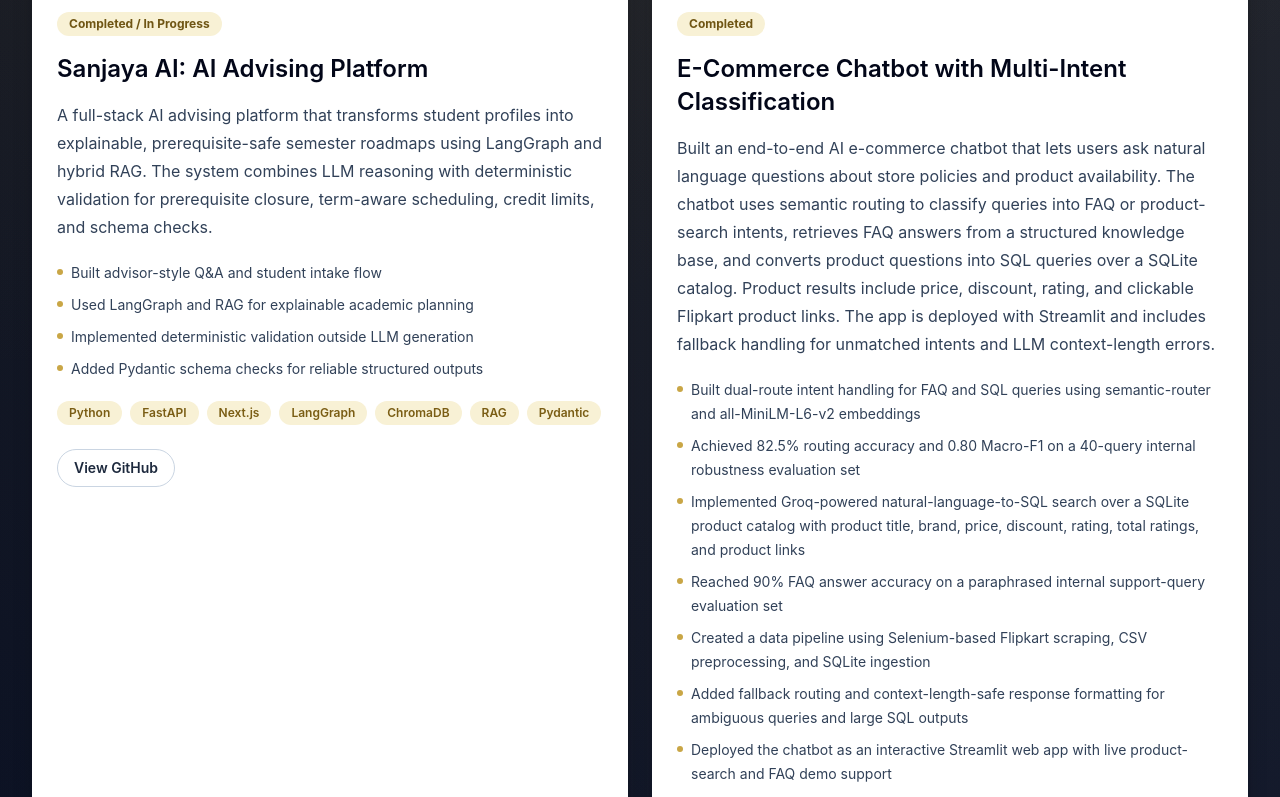
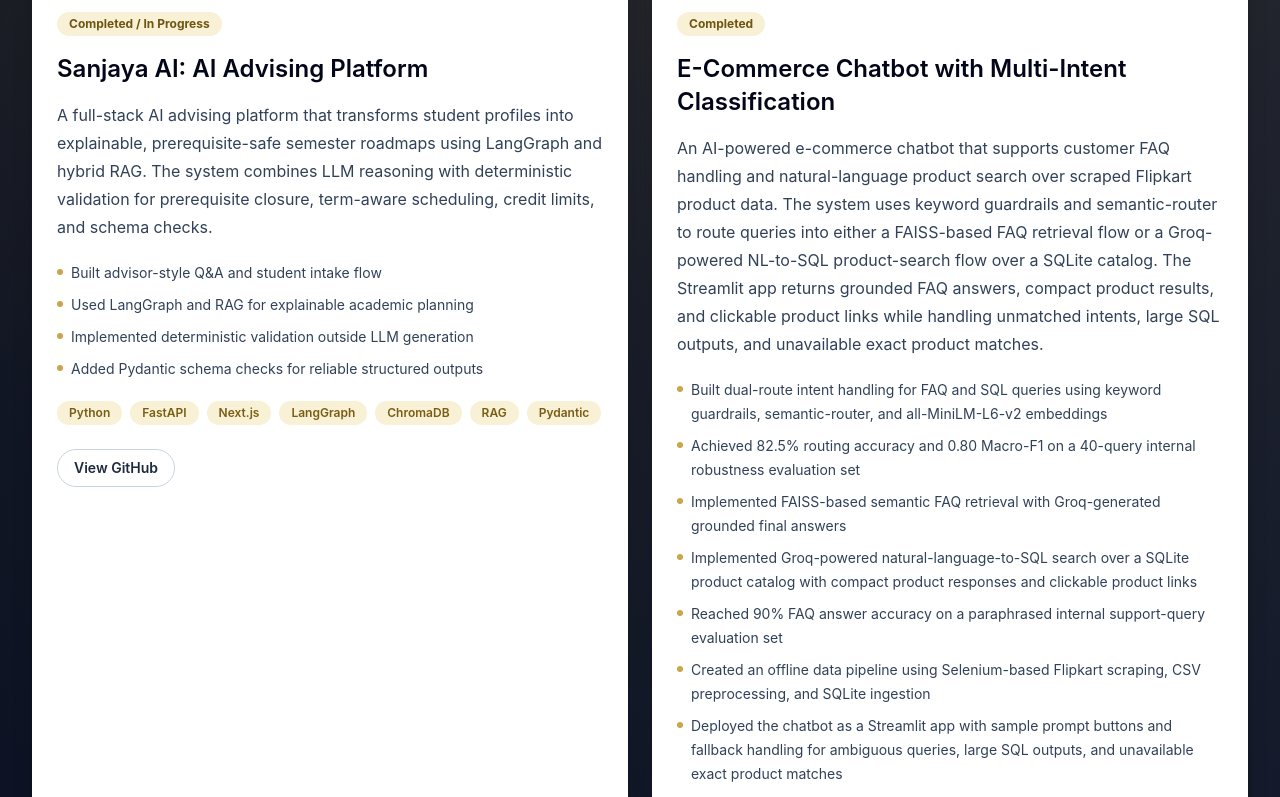
Before and after one commit to Abhitar3/abhinav-portfolio, a React (Vite) app: page / in a window 1280 px wide. Shown: the part 2323-3120 px from the top of the page. Built offline with nearby package versions, Linux system fonts and the light colour scheme.

Commit message:
Update ecommerce chatbot portfolio card

```diff
--- a/src/data/projects.js
+++ b/src/data/projects.js
@@ -43,15 +43,15 @@ export const projects = [
     category: 'LLM App | Semantic Routing | NL-to-SQL | Streamlit',
     status: 'Completed',
     description:
-      'Built an end-to-end AI e-commerce chatbot that lets users ask natural language questions about store policies and product availability. The chatbot uses semantic routing to classify queries into FAQ or product-search intents, retrieves FAQ answers from a structured knowledge base, and converts product questions into SQL queries over a SQLite catalog. Product results include price, discount, rating, and clickable Flipkart product links. The app is deployed with Streamlit and includes fallback handling for unmatched intents and LLM context-length errors.',
+      'An AI-powered e-commerce chatbot that supports customer FAQ handling and natural-language product search over scraped Flipkart product data. The system uses keyword guardrails and semantic-router to route queries into either a FAISS-based FAQ retrieval flow or a Groq-powered NL-to-SQL product-search flow over a SQLite catalog. The Streamlit app returns grounded FAQ answers, compact product results, and clickable product links while handling unmatched intents, large SQL outputs, and unavailable exact product matches.',
     features: [
-      'Built dual-route intent handling for FAQ and SQL queries using semantic-router and all-MiniLM-L6-v2 embeddings',
+      'Built dual-route intent handling for FAQ and SQL queries using keyword guardrails, semantic-router, and all-MiniLM-L6-v2 embeddings',
       'Achieved 82.5% routing accuracy and 0.80 Macro-F1 on a 40-query internal robustness evaluation set',
-      'Implemented Groq-powered natural-language-to-SQL search over a SQLite product catalog with product title, brand, price, discount, rating, total ratings, and product links',
+      'Implemented FAISS-based semantic FAQ retrieval with Groq-generated grounded final answers',
+      'Implemented Groq-powered natural-language-to-SQL search over a SQLite product catalog with compact product responses and clickable product links',
       'Reached 90% FAQ answer accuracy on a paraphrased internal support-query evaluation set',
-      'Created a data pipeline using Selenium-based Flipkart scraping, CSV preprocessing, and SQLite ingestion',
-      'Added fallback routing and context-length-safe response formatting for ambiguous queries and large SQL outputs',
-      'Deployed the chatbot as an interactive Streamlit web app with live product-search and FAQ demo support',
+      'Created an offline data pipeline using Selenium-based Flipkart scraping, CSV preprocessing, and SQLite ingestion',
+      'Deployed the chatbot as a Streamlit app with sample prompt buttons and fallback handling for ambiguous queries, large SQL outputs, and unavailable exact product matches',
     ],
     skills: [
       'Python',
@@ -59,6 +59,7 @@ export const projects = [
       'Groq',
       'Semantic Router',
       'all-MiniLM-L6-v2',
+      'FAISS',
       'SQLite',
       'Selenium',
       'Pandas',
```
